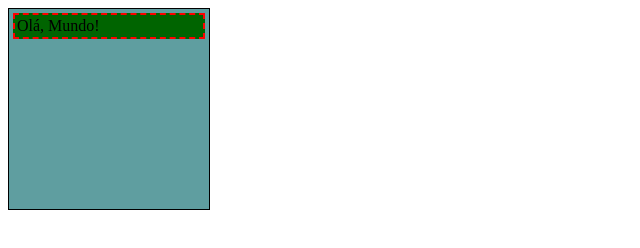
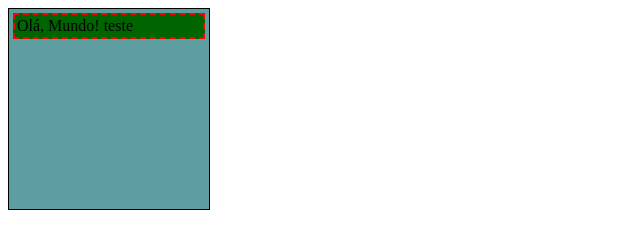
Before and after one commit to carlosbetiol/HiringCoders-css, a plain HTML site: page index.html in a window 1280 px wide. Shown: the full height of the page, 0-640 px from the left. Drawn offline with Linux system fonts and the light colour scheme.

Commit message:
entendendo branchs

```diff
--- a/index.html
+++ b/index.html
@@ -28,6 +28,7 @@
     <div class='parent-container'>
         <div class="my-div">
             Olá, Mundo!
+	    teste
         </div>
     </div>
 
```
